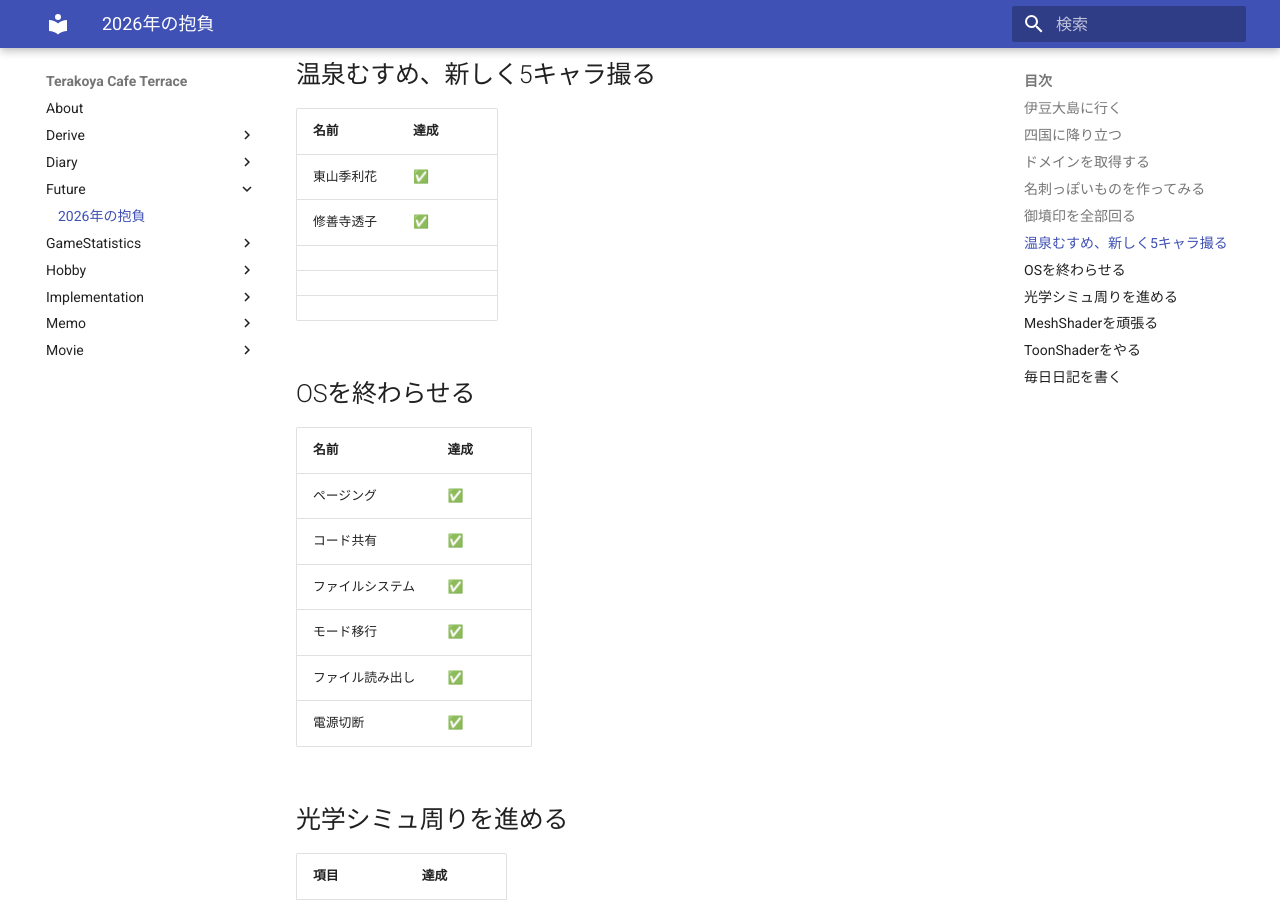
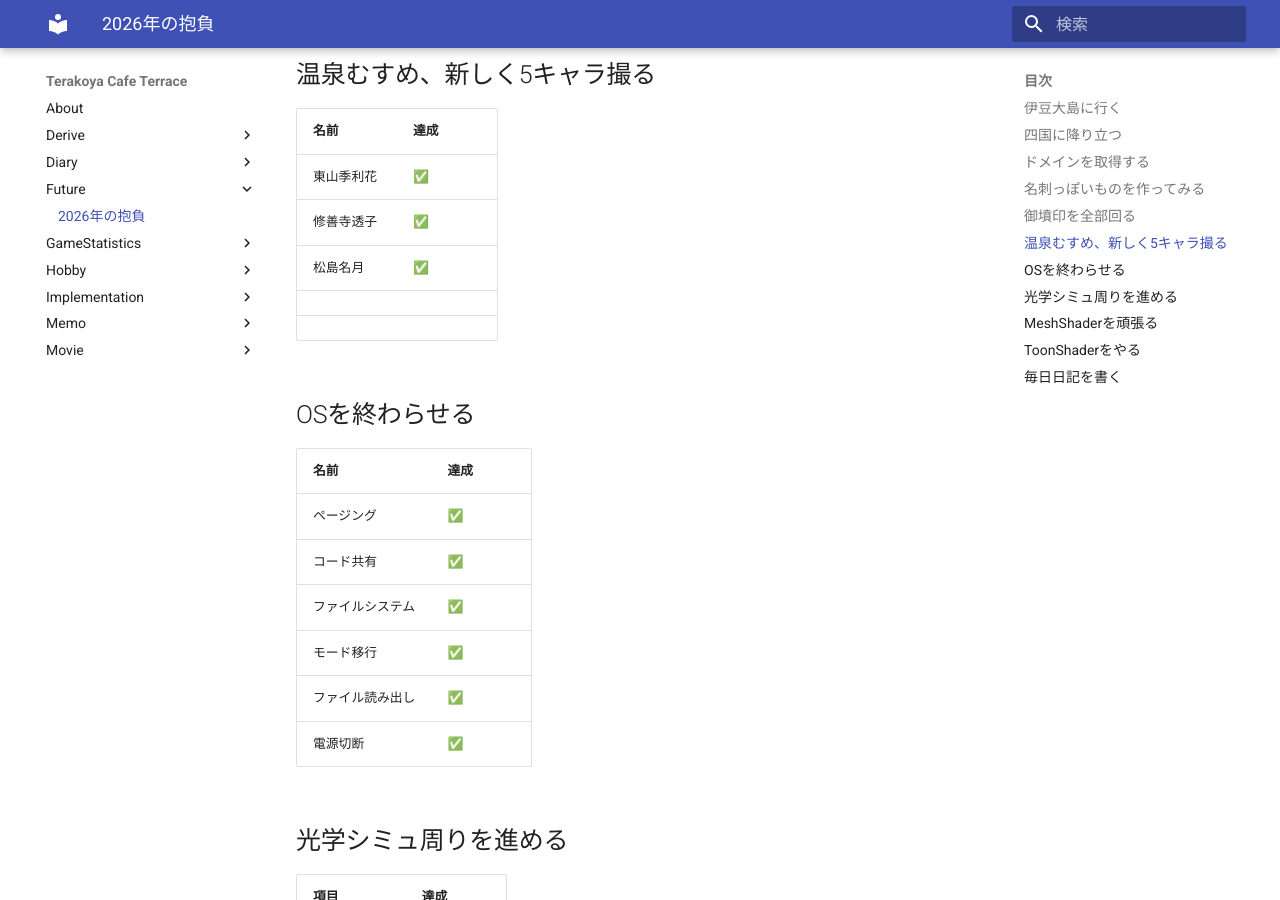
Before and after one commit to terraritto/TerakoyaCafe, an MkDocs documentation site: the page built from docs/Future/future_2026.md, in a window 1280 px wide and 900 px high, scrolled down 2372 px. Built offline with MkDocs 1.6.1 and Material for MkDocs 9.7.7, drawn with Linux system fonts in a browser that asks for light colours.

Commit message:
・追加忘れをしていた画像周りの対応

```diff
--- a/docs/Future/future_2026.md
+++ b/docs/Future/future_2026.md
@@ -58,7 +58,7 @@
 | :--- | :--- |
 | 東山季利花 | ✅ |
 | 修善寺透子 | ✅ |
-|||
+| 松島名月 | ✅ |
 |||
 |||
 
@@ -122,8 +122,8 @@
 | 2026/06/08 ~ 2026/06/14 | ✅ |
 | 2026/06/15 ~ 2026/06/21 | ✅ |
 | 2026/06/22 ~ 2026/06/28 | ✅ |
-| 2026/06/29 ~ 2026/07/05 | |
-| 2026/07/06 ~ 2026/07/12 | |
+| 2026/06/29 ~ 2026/07/05 | ✅ |
+| 2026/07/06 ~ 2026/07/12 | ✅ |
 | 2026/07/13 ~ 2026/07/19 | |
 | 2026/07/20 ~ 2026/07/26 | |
 | 2026/07/27 ~ 2026/08/02 | |
```
Also changed, not shown: docs/Hobby/Onsen.md (+6 -0 lines), docs/Hobby/img/onsen_0013_0001.webp (added), docs/Hobby/img/onsen_0013_0002.webp (added), docs/Hobby/img/onsen_0013_0003.webp (added), docs/Hobby/img/onsen_0013_0004.webp (added).
